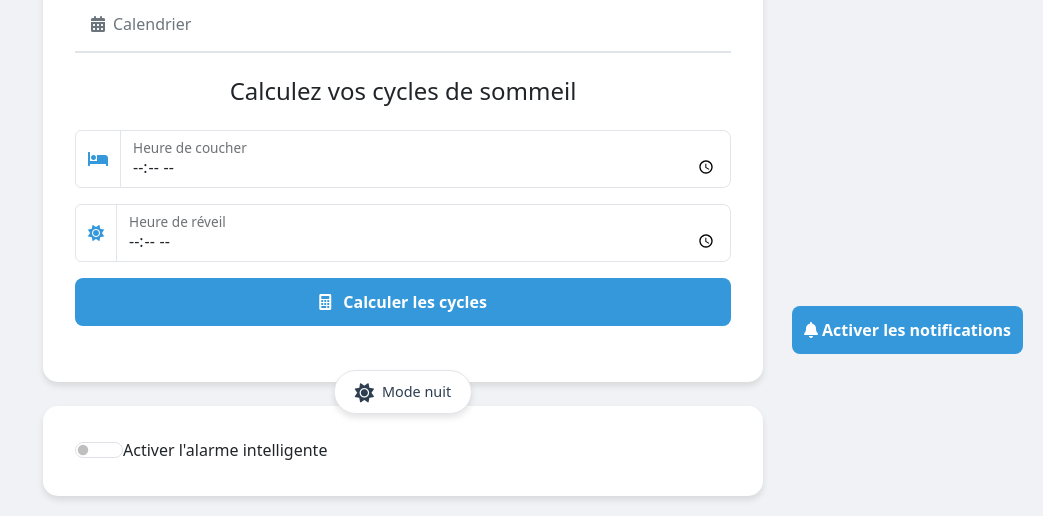
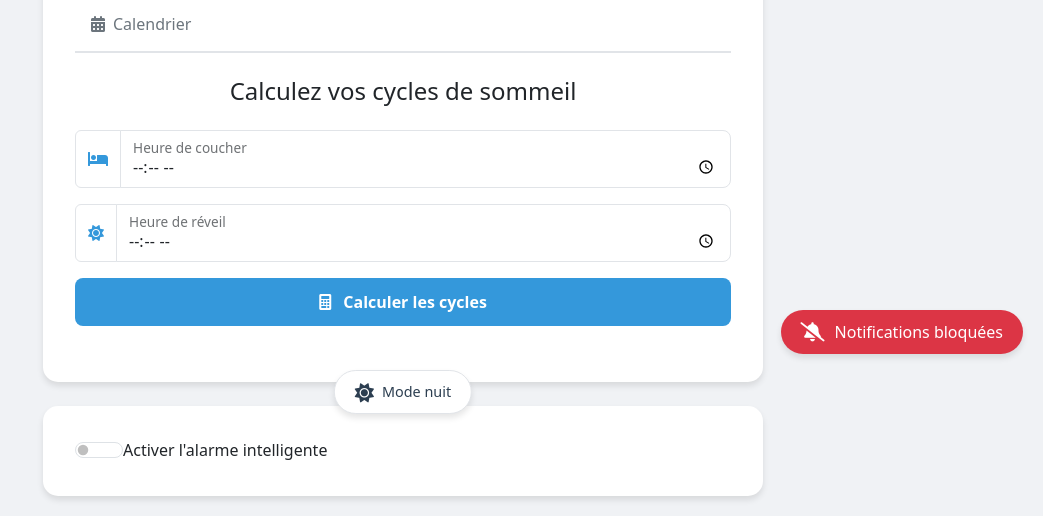
Before and after one commit to IHO269/App_sommeil, a website: page index.html in a window 1280 px wide. Both pictures are taken after a click on the button "Activer les notifications". Shown: the part 366-882 px from the top of the page, without its empty margins (237-1280 px from the left). Drawn offline with nearby package versions, Linux system fonts and the light colour scheme.

Commit message:
Amélioration du bouton de notification avec animation et retour visuel

```diff
--- a/script.js
+++ b/script.js
@@ -52,11 +52,10 @@ function initializeApp() {
 
     // Ajouter un bouton pour activer les notifications
     const notifButton = document.createElement('button');
-    notifButton.className = 'btn btn-primary position-fixed';
-    notifButton.style.bottom = '80px';
-    notifButton.style.right = '20px';
-    notifButton.innerHTML = '<i class="fas fa-bell"></i> Activer les notifications';
-    notifButton.onclick = requestNotificationPermission;
+    notifButton.className = 'notification-button';
+    notifButton.id = 'notificationButton';
+    notifButton.innerHTML = '<i class="fas fa-bell"></i><span>Activer les notifications</span>';
+    notifButton.onclick = handleNotificationClick;
     document.body.appendChild(notifButton);
 
     // Initialisation du thème
@@ -503,13 +502,16 @@ function getCyclePhase(cycleNum) {
 
 // Fonction pour demander la permission des notifications
 async function requestNotificationPermission() {
-    if ('Notification' in window) {
+    try {
         const permission = await Notification.requestPermission();
         if (permission === 'granted') {
-            // Afficher un message de confirmation
-            showToast("Notifications activées pour 'Le sommeil c'est important'");
-            subscribeToNotifications();
+            await subscribeToNotifications();
+            return true;
         }
+        return false;
+    } catch (error) {
+        console.error('Erreur lors de la demande de permission:', error);
+        throw error;
     }
 }
 
@@ -545,3 +547,29 @@ function displayStatistics(stats) {
         </div>
     `;
 }
+
+// Gestion du clic sur le bouton de notification
+async function handleNotificationClick() {
+    const button = document.getElementById('notificationButton');
+    button.classList.add('expanded');
+
+    try {
+        await requestNotificationPermission();
+        // Mise à jour du texte en fonction de l'état des notifications
+        if (Notification.permission === 'granted') {
+            button.innerHTML = '<i class="fas fa-bell"></i><span>Notifications activées</span>';
+            button.style.backgroundColor = '#28a745'; // Vert pour indiquer que c'est activé
+        } else if (Notification.permission === 'denied') {
+            button.innerHTML = '<i class="fas fa-bell-slash"></i><span>Notifications bloquées</span>';
+            button.style.backgroundColor = '#dc3545'; // Rouge pour indiquer que c'est bloqué
+        }
+    } catch (error) {
+        button.innerHTML = '<i class="fas fa-bell-slash"></i><span>Erreur d\'activation</span>';
+        button.style.backgroundColor = '#dc3545';
+    }
+
+    // Retirer la classe expanded après un délai
+    setTimeout(() => {
+        button.classList.remove('expanded');
+    }, 3000);
+}
--- a/styles.css
+++ b/styles.css
@@ -225,6 +225,71 @@ h1 {
     }
 }
 
+/* Style du bouton de notification */
+.notification-button {
+    position: fixed;
+    bottom: 80px;
+    right: 20px;
+    z-index: 1000;
+    background-color: var(--primary-color);
+    border: none;
+    border-radius: 50px;
+    color: white;
+    cursor: pointer;
+    display: flex;
+    align-items: center;
+    overflow: hidden;
+    padding: 10px;
+    transition: all 0.3s ease;
+    box-shadow: var(--card-shadow);
+    max-width: 50px;
+}
+
+.notification-button:hover,
+.notification-button.expanded {
+    max-width: 300px;
+    padding: 10px 20px;
+}
+
+.notification-button i {
+    font-size: 1.2rem;
+    min-width: 20px;
+}
+
+.notification-button span {
+    white-space: nowrap;
+    margin-left: 10px;
+    opacity: 0;
+    transition: opacity 0.3s ease;
+}
+
+.notification-button:hover span,
+.notification-button.expanded span {
+    opacity: 1;
+}
+
+.notification-button:hover {
+    transform: translateY(-2px);
+    box-shadow: 0 6px 12px rgba(0, 0, 0, 0.2);
+}
+
+/* Animation de la cloche */
+@keyframes ring {
+    0% { transform: rotate(0); }
+    10% { transform: rotate(15deg); }
+    20% { transform: rotate(-15deg); }
+    30% { transform: rotate(10deg); }
+    40% { transform: rotate(-10deg); }
+    50% { transform: rotate(5deg); }
+    60% { transform: rotate(-5deg); }
+    70% { transform: rotate(0); }
+    100% { transform: rotate(0); }
+}
+
+.notification-button:hover i {
+    animation: ring 1s ease;
+}
+
 /* Responsive */
 @media (max-width: 768px) {
     .card-body {
```
